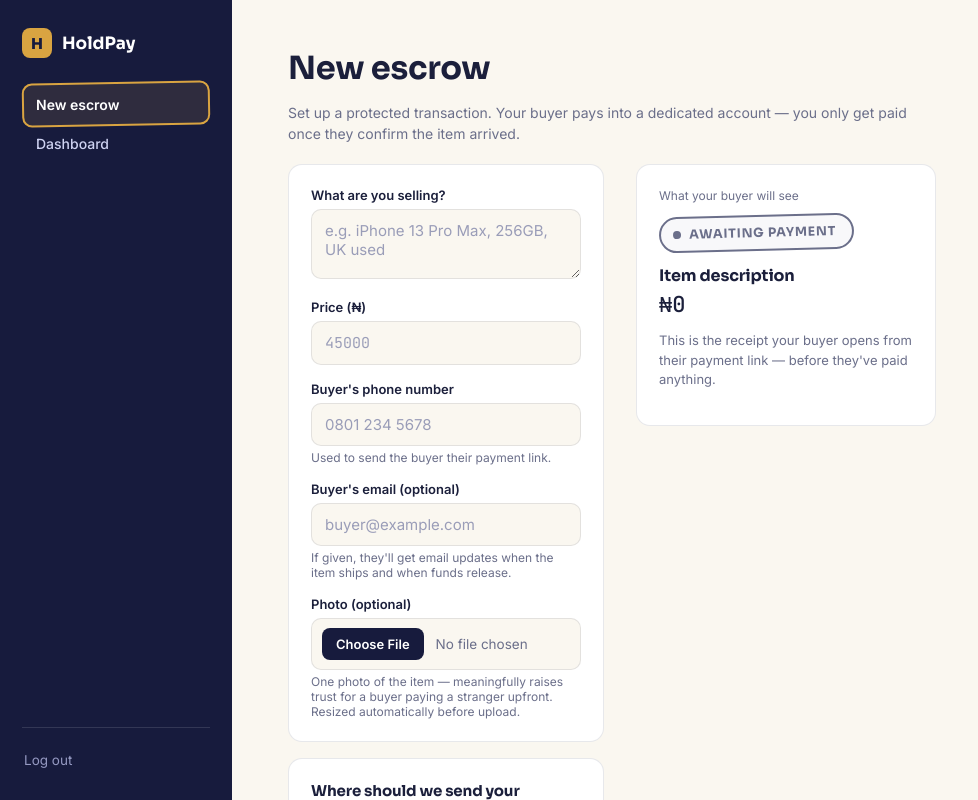
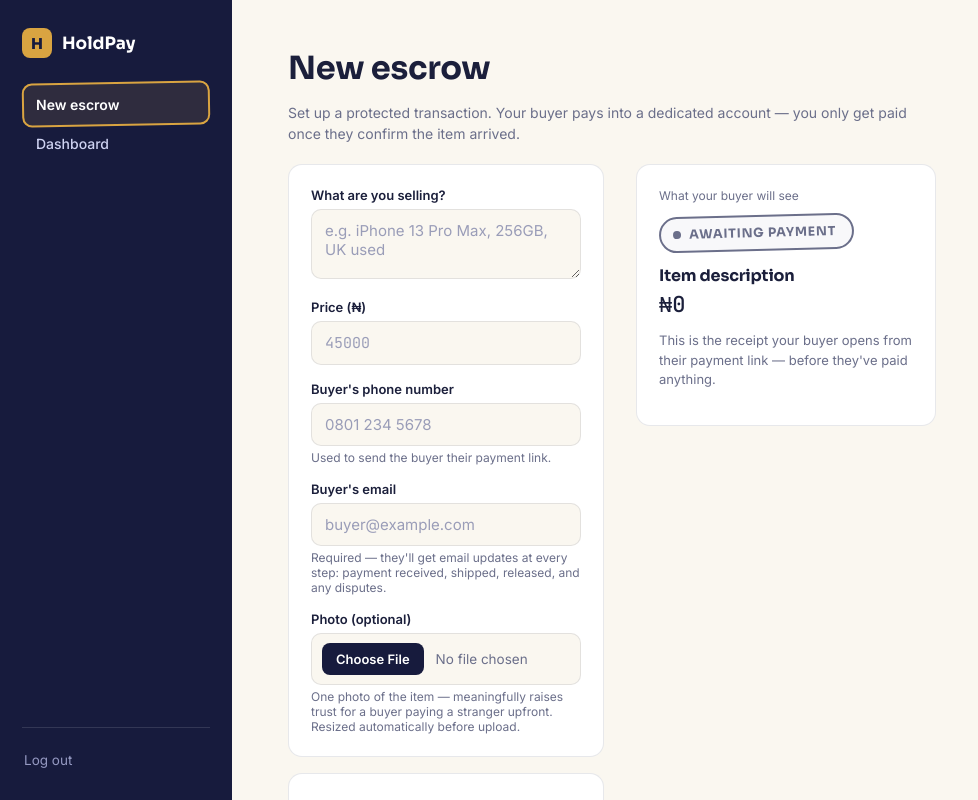
Before and after one commit to BIBIREDAVID/holdpay, a React (Vite) app in the folder web/: page / in a window 1280 px wide. Shown: the top 800 px of the page, without its empty margins (0-978 px from the left). Built offline with nearby package versions, Linux system fonts and the light colour scheme; no server answers; sample sign-in values are in the browser's storage.

Commit message:
made buyer email required

```diff
--- a/web/src/pages/CreateEscrow.jsx
+++ b/web/src/pages/CreateEscrow.jsx
@@ -153,8 +153,8 @@
     e.preventDefault();
     setError(null);
 
-    if (!itemDesc.trim() || !amountNaira || !buyerPhone.trim()) {
-      setError("Fill in the item, price, and buyer's phone number.");
+    if (!itemDesc.trim() || !amountNaira || !buyerPhone.trim() || !buyerEmail.trim()) {
+      setError("Fill in the item, price, buyer's phone number, and buyer's email.");
       return;
     }
 
@@ -346,15 +346,17 @@
                 <div className="hint">Used to send the buyer their payment link.</div>
               </div>
               <div className="field">
-                <label>Buyer's email (optional)</label>
+                <label>Buyer's email</label>
                 <input
                   type="email"
+                  required
                   value={buyerEmail}
                   onChange={(e) => setBuyerEmail(e.target.value)}
                   placeholder="buyer@example.com"
                 />
                 <div className="hint">
-                  If given, they'll get email updates when the item ships and when funds release.
+                  Required — they'll get email updates at every step: payment received,
+                  shipped, released, and any disputes.
                 </div>
               </div>
               <div className="field" style={{ marginBottom: 0 }}>
```
